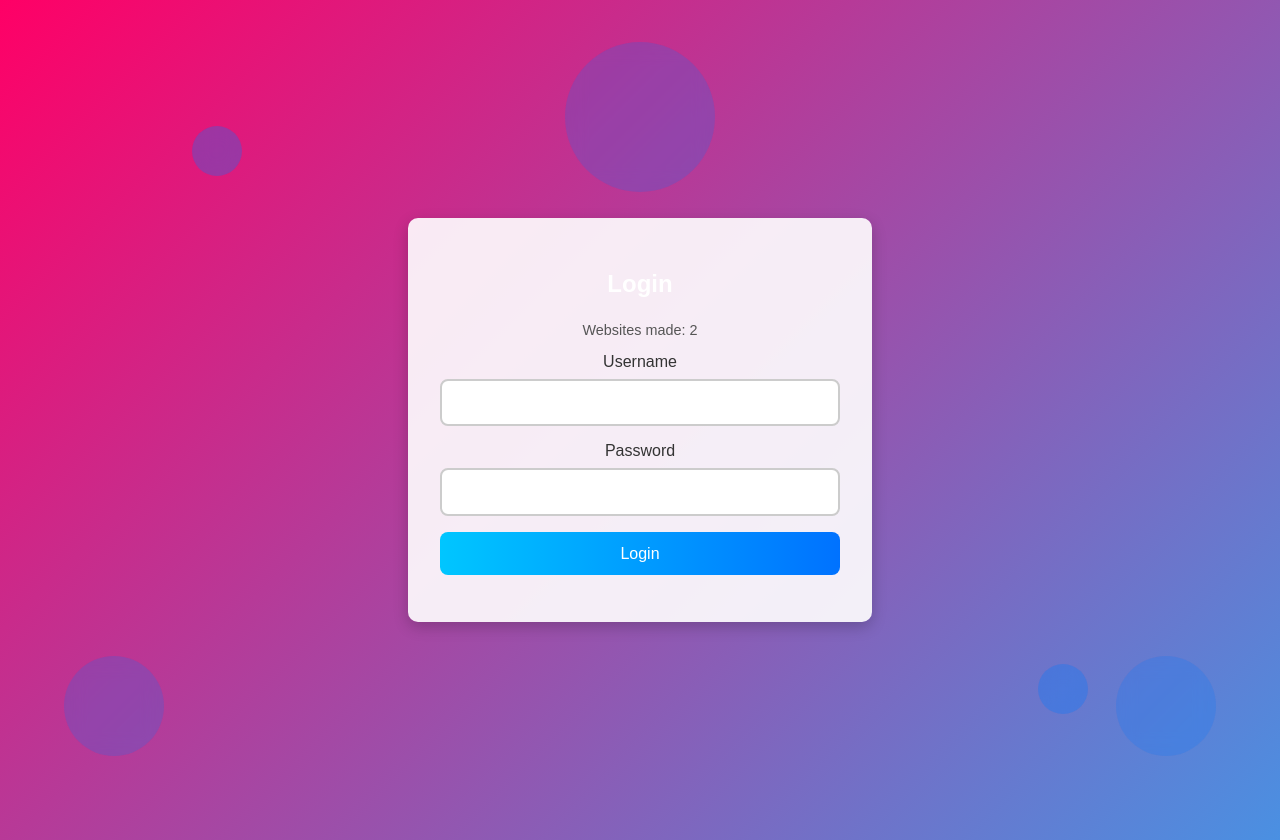
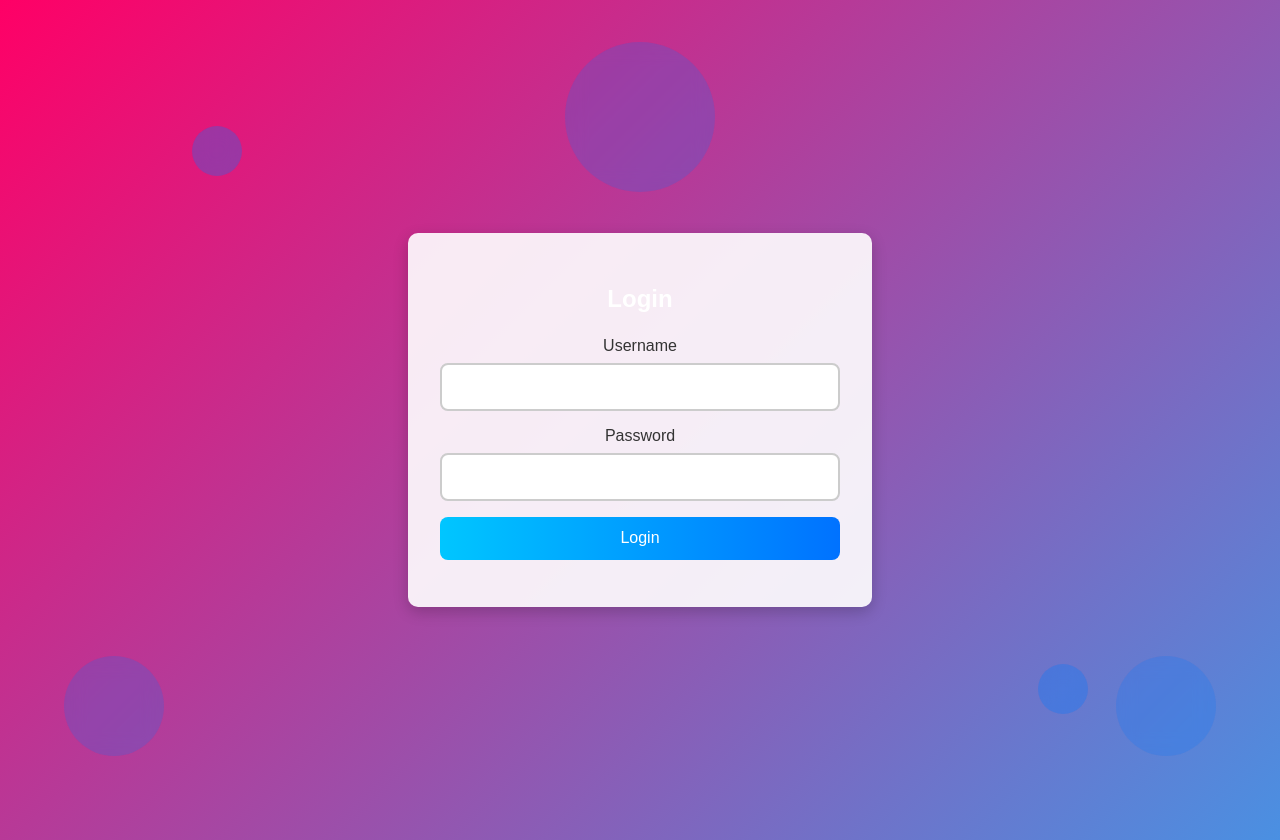
Before and after one commit to itsme0kjhgf/the-login-page, a plain HTML site: page index.html in a window 1280 px wide. Drawn offline with Linux system fonts and the light colour scheme.

Commit message:
Update index.html

```diff
--- a/index.html
+++ b/index.html
@@ -9,7 +9,6 @@
 <body>
     <div class="login-container">
         <h2>Login</h2>
-        <p id="websiteCount">Websites made: 2</p>
         <form id="loginForm">
             <div class="input-group">
                 <label for="username">Username</label>
```
